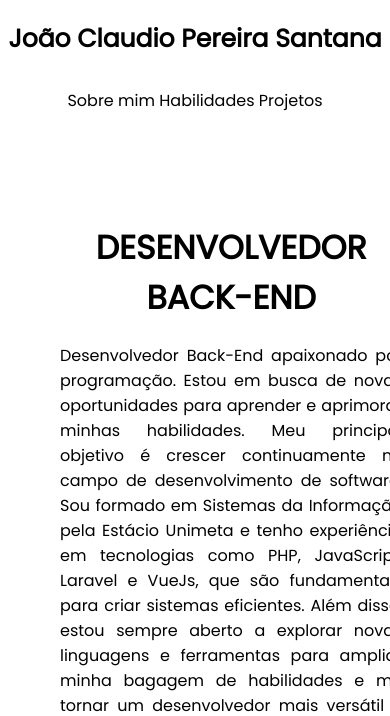
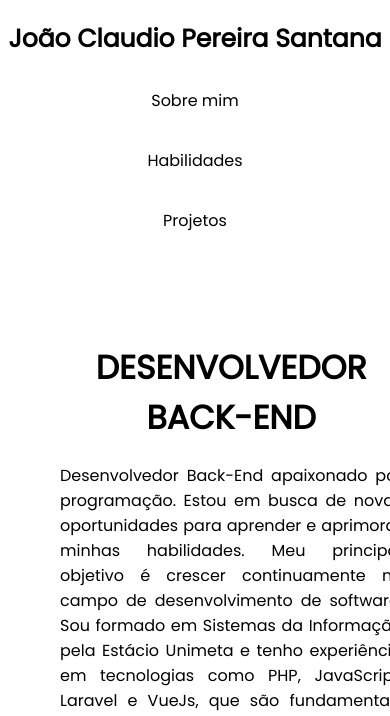
Before and after one commit to Joaocstt/my-portfolio, a plain HTML site: page index.html in a window 390 px wide. Shown: the top 716 px of the page. Drawn offline with Linux system fonts and the light colour scheme.

Commit message:
Update style.css

```diff
--- a/style.css
+++ b/style.css
@@ -367,6 +367,10 @@ img {
 
     .navbar {
         margin-top: 20px;
+        display: flex;
+        gap: 15px;
+        flex-direction: column;
+        justify-content: center;
     }
 
     .navbar a {
```
